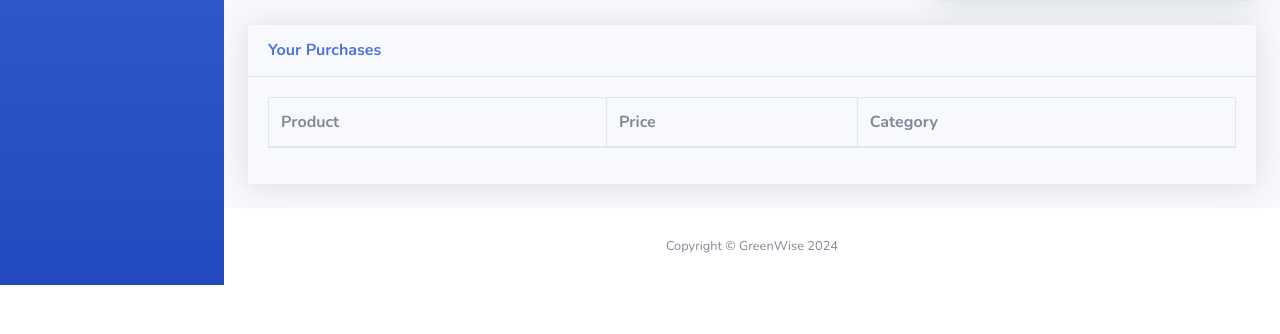
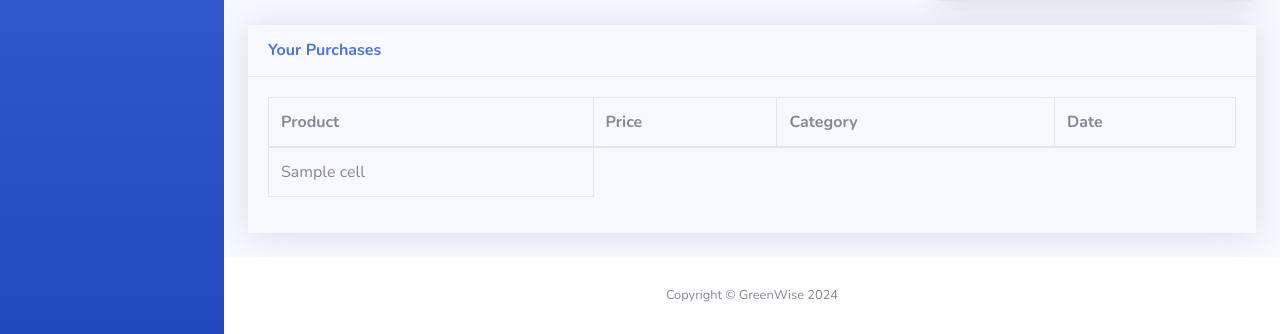
Before and after one commit to BenjMonast/GreenWise, a Flask app: template templates/index.html in a window 1280 px wide. Shown: the part 730-1064 px from the top of the page. Before the commit the page ends 1015 px from the top, so only its background shows below. Run offline with Flask 3, Linux system fonts and the light colour scheme; the template is opened without the code that fills it: most values are stand-ins (such as "Sample title", 1, 10 or a date in 2020); lists and menus that the app fills with data are empty; some libraries are stand-ins or nearby versions.

Commit message:
finished implementing db and storing time from receipt

````diff
--- a/app.py
+++ b/app.py
@@ -1,12 +1,16 @@
 from flask import Flask, request, render_template
 from tokens import *
-import base64, requests, re, pickle
+import base64, requests, re, pickle, os
 
 app = Flask(__name__)
 
 @app.route("/")
 def index():
-    return render_template("index.html")
+    db = []
+    if os.path.isfile("db.pkl"):
+        with open("db.pkl", "rb") as f:
+            db = pickle.load(f)
+    return render_template("index.html", data=db)
 
 # @app.route("/carbon")
 # def carbon():
@@ -38,6 +42,7 @@
     }
 
     response = requests.post(url, json=payload, headers=headers)
+    date = response.json()['date']['data'].split("T")[0]
 
     items = []
 
@@ -105,15 +110,22 @@
             message = response.json()['choices'][0]['message']['content']
 
             csvData = re.search(r'```csv\n(.*)\n```', message, re.DOTALL)[1].splitlines()[1:]
+
+            if len(csvData) != len(out):
+                raise Exception
         except Exception as e:
             print(e)
             attempts += 1
 
     for i, row in enumerate(csvData):
         out[i].append(row)
+        out[i].append(date)
 
-    with open("db.pkl", "rb") as cache_file:
-        db = pickle.load(cache_file)
+    if not os.path.isfile("db.pkl"):
+        db = []
+    else:
+        with open("db.pkl", "rb") as cache_file:
+            db = pickle.load(cache_file)
 
     db += out
 
--- a/templates/index.html
+++ b/templates/index.html
@@ -243,9 +243,17 @@
                                                     <th>Product</th>
                                                     <th>Price</th>
                                                     <th>Category</th>
+                                                    <th>Date</th>
                                                 </tr>
                                             </thead>
                                             <tbody>
+                                                {% for row in data %}
+                                                <tr>
+                                                    {% for cell in row %}
+                                                        <td>{{ cell }}</td>
+                                                    {% endfor %}
+                                                </tr>
+                                                {% endfor %}
                                             </tbody>
                                         </table>
                                     </div>
--- a/templates/manual.html
+++ b/templates/manual.html
@@ -154,6 +154,7 @@
                                             <th>Product</th>
                                             <th>Price</th>
                                             <th>Category</th>
+                                            <th>Date</th>
                                         </tr>
                                     </thead>
                                     <tfoot>
@@ -161,6 +162,7 @@
                                             <th>Product</th>
                                             <th>Price</th>
                                             <th>Category</th>
+                                            <th>Date</th>
                                         </tr>
                                     </tfoot>
                                     <tbody>
````
Also changed, not shown: 1 other file.
